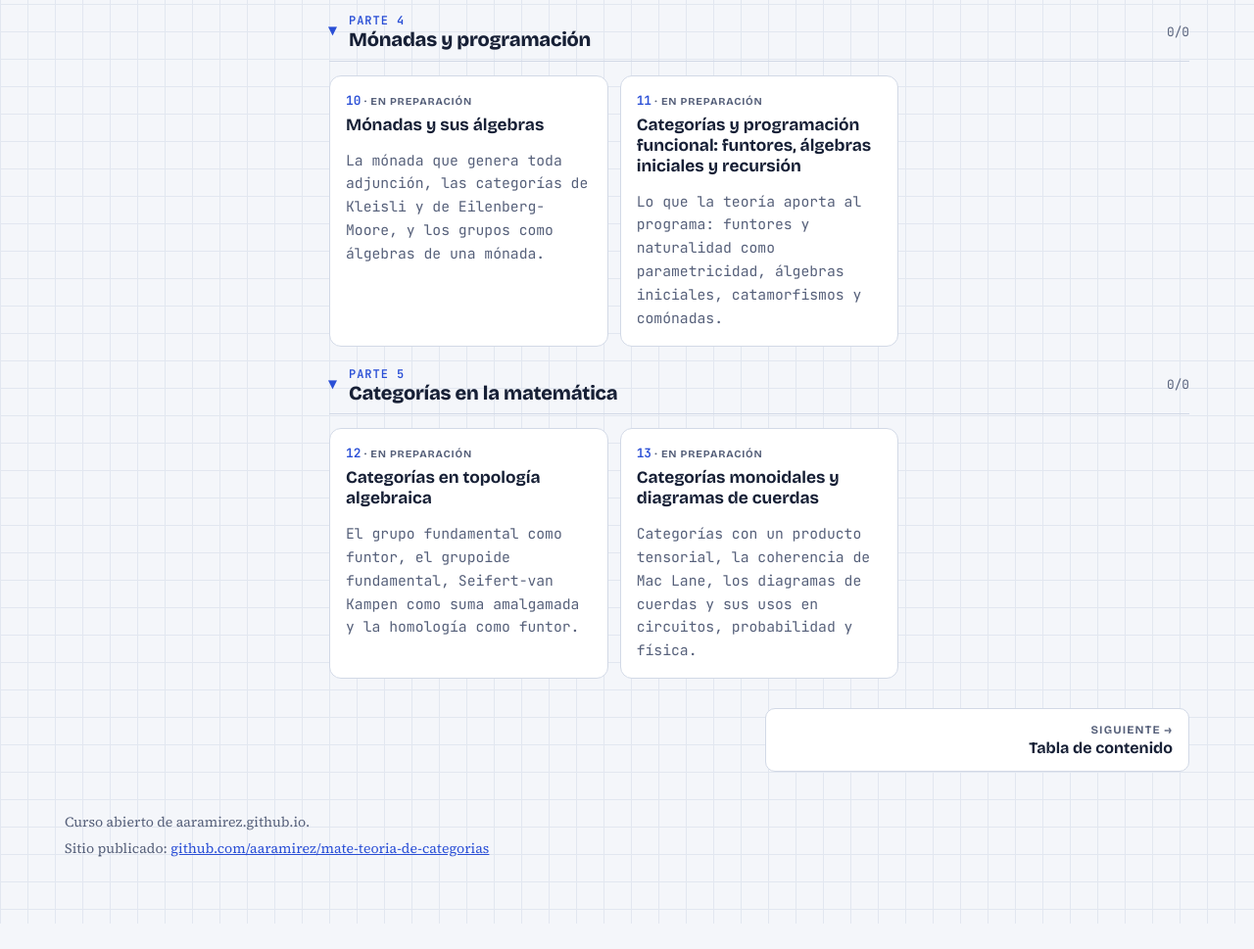
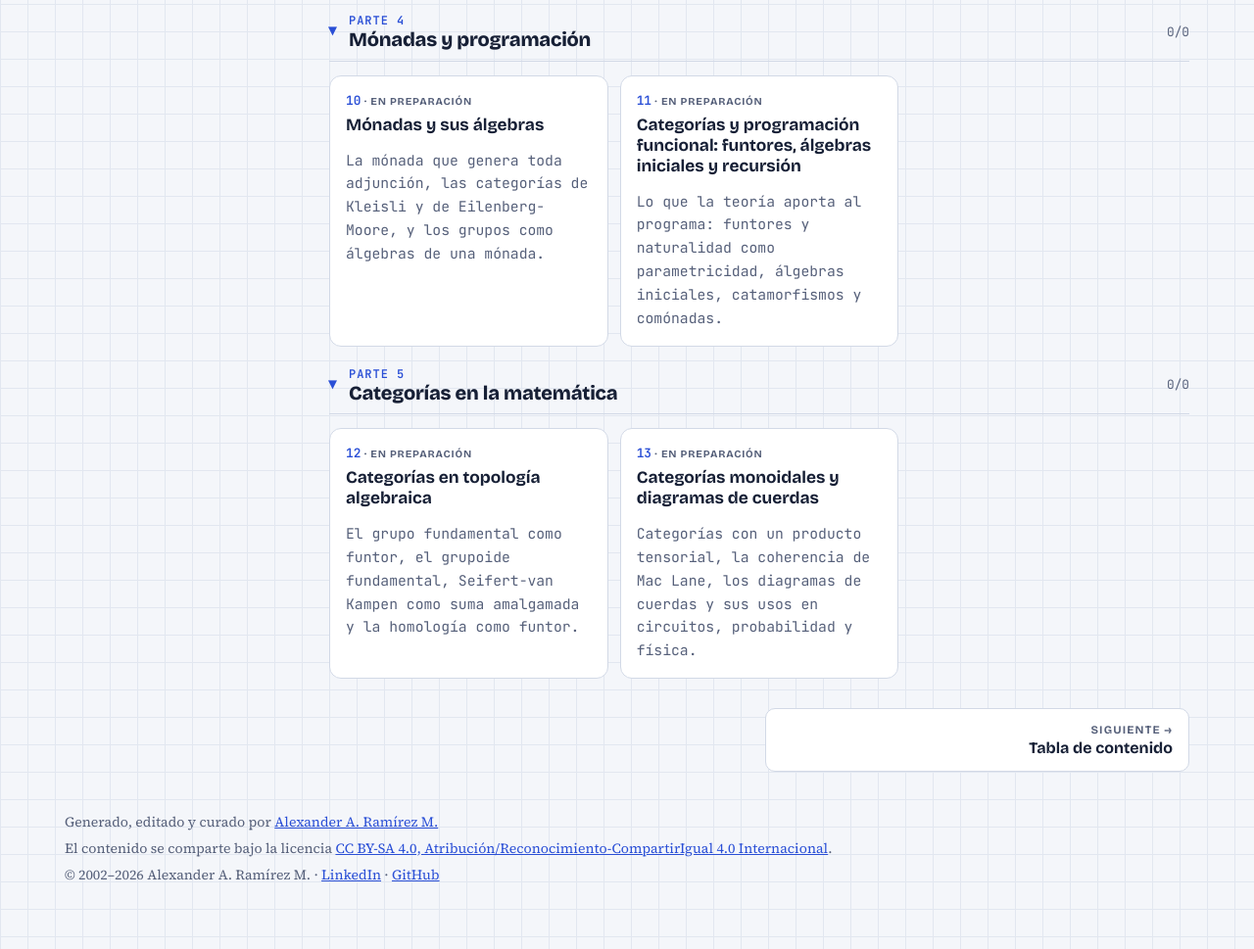
Before and after one commit to aaramirez/mate-teoria-de-categorias, a plain HTML site: page index.html in a window 1280 px wide. Shown: the part 2656-3625 px from the top of the page at 98% size. Before the commit the page ends 3599 px from the top, so only its background shows below. Drawn offline with nearby package versions, Linux system fonts and the light colour scheme.

Commit message:
Pie común: autoría, licencia CC BY-SA 4.0 y año que se actualiza solo

```diff
--- a/index.html
+++ b/index.html
@@ -94,7 +94,7 @@ height="0" width="0" style="display:none;visibility:hidden"></iframe></noscript>
 <nav class="pager" id="pager" aria-label="Capítulo anterior y siguiente"></nav>
 </main>
 </div>
-<footer><span>Curso abierto de aaramirez.github.io.</span><span>Sitio publicado: <a href="https://github.com/aaramirez/mate-teoria-de-categorias" target="_blank" rel="noopener">github.com/aaramirez/mate-teoria-de-categorias</a></span></footer>
+<footer><span>Generado, editado y curado por <a href="https://www.linkedin.com/in/alexander-ramirez-morales/" target="_blank" rel="noopener">Alexander A. Ramírez M.</a></span><span>El contenido se comparte bajo la licencia <a href="https://creativecommons.org/licenses/by-sa/4.0/deed.es" target="_blank" rel="noopener">CC BY-SA 4.0, Atribución/Reconocimiento-CompartirIgual 4.0 Internacional</a>.</span><span>© 2002–<span data-anio>2026</span> Alexander A. Ramírez M. · <a href="https://www.linkedin.com/in/alexander-ramirez-morales/" target="_blank" rel="noopener">LinkedIn</a> · <a href="https://github.com/aaramirez" target="_blank" rel="noopener">GitHub</a></span><script>document.querySelectorAll('[data-anio]').forEach(function (e) { e.textContent = new Date().getFullYear(); });</script></footer>
 </div>
 <script src="assets/lab.js"></script>
 </body>
```
Also changed, not shown: temario.html (+1 -1 lines).
